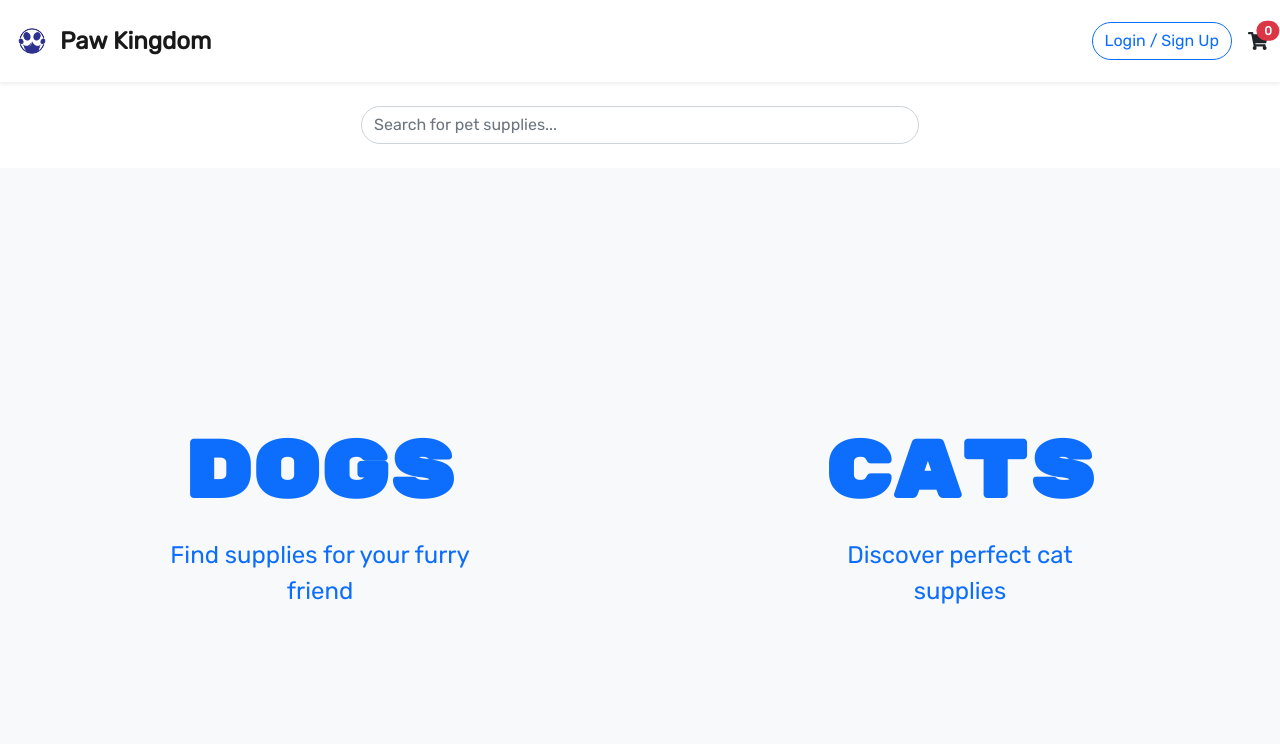
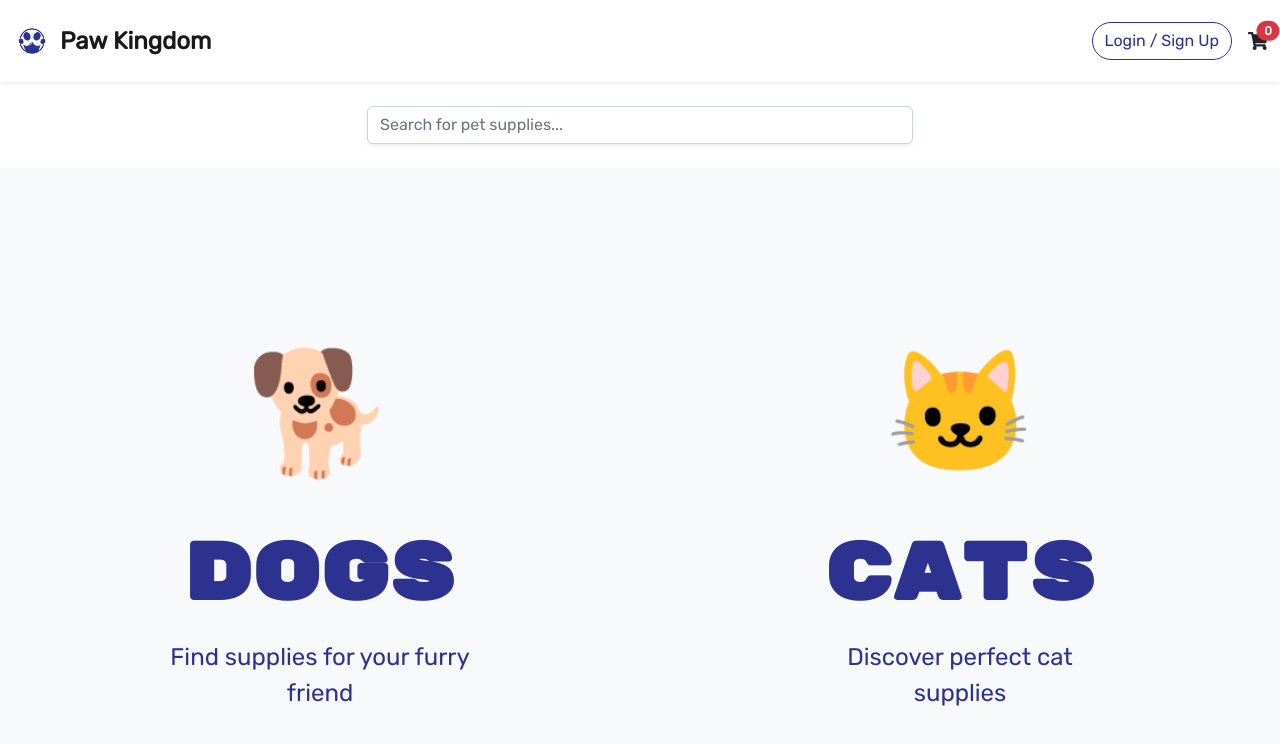
Before and after one commit to BDBevan/Pet-Supplies-Ecommerce, a React (Vite) app in the folder client/: page / in a window 1280 px wide. Shown: the top 744 px of the page. Built offline with nearby package versions, Linux system fonts and the light colour scheme.

Commit message:
Refactor styles and enhance search functionality; update LandingPage and Navbar components for improved user experience

```diff
--- a/client/src/App.css
+++ b/client/src/App.css
@@ -1,5 +1,5 @@
 body {
-  font-family: 'Rubik', sans-serif;
+  font-family: "Rubik", sans-serif;
 }
 
 h1,
@@ -8,10 +8,20 @@ h3,
 h4,
 h5,
 h6 {
-  font-family: 'Rubik Mono One', sans-serif;
+  font-family: "Rubik Mono One", sans-serif;
 }
 
 .small {
   font-weight: 300;
   font-style: italic;
 }
+
+.btn-custom-outline {
+  color: #2d3290 !important;
+  border-color: #2d3290 !important;
+}
+
+.btn-custom-outline:hover {
+  color: white !important;
+  background-color: #2d3290 !important;
+}
--- a/client/src/components/LandingPage.jsx
+++ b/client/src/components/LandingPage.jsx
@@ -1,15 +1,15 @@
 import { useState } from "react";
 import { Link, useNavigate } from "react-router-dom";
-import { Container, Form, Button } from "react-bootstrap";
+import { Container, Form, Row, Col } from "react-bootstrap";
 
 const LandingPage = () => {
-  const [searchQuery, setSearchQuery] = useState("");
+  const [searchTerm, setSearchTerm] = useState("");
   const navigate = useNavigate();
 
   const handleSearch = (e) => {
     e.preventDefault();
-    if (searchQuery.trim()) {
-      navigate(`/collections?search=${encodeURIComponent(searchQuery)}`);
+    if (searchTerm.trim()) {
+      navigate(`/collections?search=${encodeURIComponent(searchTerm)}`);
     }
   };
 
@@ -17,17 +17,19 @@ const LandingPage = () => {
     <div className="d-flex flex-column vh-100">
       {/* Search Bar */}
       <Container className="my-4">
-        <Form onSubmit={handleSearch} className="d-flex justify-content-center">
-          <Form.Group className="w-50">
-            <Form.Control
-              type="search"
-              placeholder="Search for pet supplies..."
-              value={searchQuery}
-              onChange={(e) => setSearchQuery(e.target.value)}
-              className="rounded-pill"
-            />
-          </Form.Group>
-        </Form>
+        <Row className="justify-content-center">
+          <Col md={6} className="mx-auto">
+            <Form onSubmit={handleSearch}>
+              <Form.Control
+                type="search"
+                placeholder="Search for pet supplies..."
+                value={searchTerm}
+                onChange={(e) => setSearchTerm(e.target.value)}
+                className="shadow-sm"
+              />
+            </Form>
+          </Col>
+        </Row>
       </Container>
 
       {/* Main Content - Full Height Split Sections */}
@@ -42,8 +44,13 @@ const LandingPage = () => {
           }}
         >
           <div className="position-absolute top-50 start-50 translate-middle text-center">
-            <h2 className="display-1 fw-bold text-primary mb-3">DOGS</h2>
-            <p className="fs-4 text-primary">
+            <div className="mb-4" style={{ fontSize: "120px" }}>
+              🐕
+            </div>
+            <h2 className="display-1 fw-bold mb-3" style={{ color: "#2d3290" }}>
+              DOGS
+            </h2>
+            <p className="fs-4 mb-3" style={{ color: "#2d3290" }}>
               Find supplies for your furry friend
             </p>
           </div>
@@ -59,8 +66,15 @@ const LandingPage = () => {
           }}
         >
           <div className="position-absolute top-50 start-50 translate-middle text-center">
-            <h2 className="display-1 fw-bold text-primary mb-3">CATS</h2>
-            <p className="fs-4 text-primary">Discover perfect cat supplies</p>
+            <div className="mb-4" style={{ fontSize: "120px" }}>
+              🐱
+            </div>
+            <h2 className="display-1 fw-bold mb-3" style={{ color: "#2d3290" }}>
+              CATS
+            </h2>
+            <p className="fs-4 mb-3" style={{ color: "#2d3290" }}>
+              Discover perfect cat supplies
+            </p>
           </div>
         </Link>
       </div>
--- a/client/src/components/Navbar.jsx
+++ b/client/src/components/Navbar.jsx
@@ -52,7 +52,7 @@ const AppNavbar = () => {
                   as={Link}
                   to="/account"
                   variant="outline-primary"
-                  className="rounded-pill"
+                  className="rounded-pill btn-custom-outline"
                 >
                   My Account
                 </Button>
@@ -68,7 +68,14 @@ const AppNavbar = () => {
               <Button
                 variant="outline-primary"
                 onClick={() => setShowModal(true)}
-                className="rounded-pill"
+                className="rounded-pill btn-custom-outline"
+                style={{
+                  color: "black",
+                  borderColor: "#2d3290",
+                  "&:hover": {
+                    backgroundColor: "#2d3290",
+                  },
+                }}
               >
                 Login / Sign Up
               </Button>
--- a/client/src/pages/Collections.jsx
+++ b/client/src/pages/Collections.jsx
@@ -20,16 +20,18 @@ const Collections = () => {
           <Col md={8}>
             <Form.Control
               type="search"
-              placeholder="Search products..."
+              placeholder="Search for pet supplies..."
               value={searchTerm}
               onChange={(e) => setSearchTerm(e.target.value)}
               className="mb-2 mb-md-0"
+              className="shadow-sm"
             />
           </Col>
           <Col md={4}>
             <Form.Select
               value={sortBy}
               onChange={(e) => setSortBy(e.target.value)}
+              className="shadow-sm"
             >
               <option value="featured">Featured</option>
               <option value="price-asc">Price: Low to High</option>
--- a/client/src/styles/Home.css
+++ b/client/src/styles/Home.css
@@ -39,10 +39,10 @@
   border: 2px solid transparent;
 }
 
-.category-card:hover {
+/* .category-card:hover {
   transform: translateY(-5px);
-  border-color: #007bff;
-}
+  border-color: #2d3290;
+} */
 
 .category-icon {
   font-size: 4rem;
```
